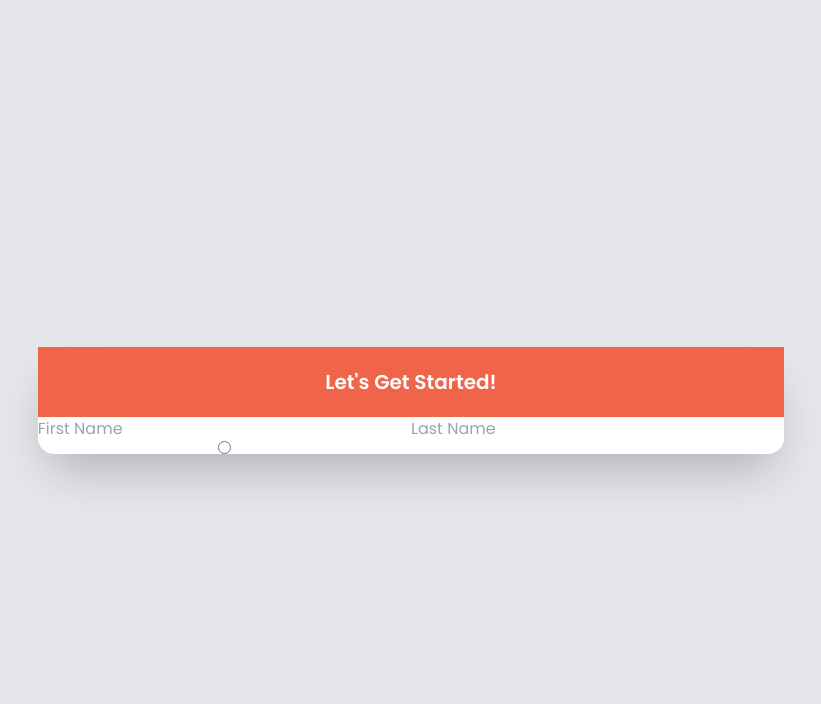
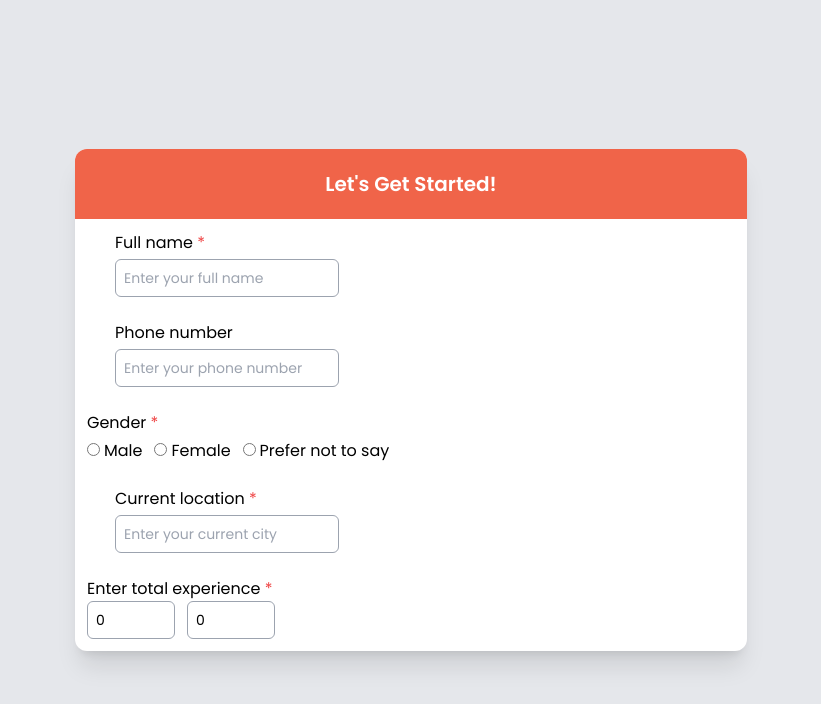
Before and after one commit to hasti1109/RecruitEase, a React (Vite) app in the folder frontend/: page /profile-creation in a window 1280 px wide. Shown: the top 704 px of the page, without its empty margins (229-1050 px from the left). Built offline with nearby package versions, Linux system fonts and the light colour scheme.

Commit message:
added user profile creation page

```diff
--- /dev/null
+++ b/frontend/src/components/ui/GenderButtons.tsx
@@ -0,0 +1,38 @@
+import React, { useState } from 'react';
+
+type RadioButtonGroupProps = {
+    options: { label: string; value: string }[];
+    onChange: (value: string) => void;
+}
+
+const GenderButtons = ({
+  options,
+  onChange
+} : RadioButtonGroupProps) => {
+    const [selectedValue, setSelectedValue] = useState('');
+
+    const handleChange = (event: React.ChangeEvent<HTMLInputElement>) => {
+        const value = event.target.value;
+        setSelectedValue(value);
+        onChange(value);
+    };
+
+    return (
+        <div className='mt-1'>
+          {options.map((option) => (
+            <label key={option.value} className="mr-3">
+              <input
+                type="radio"
+                value={option.value}
+                checked={selectedValue === option.value}
+                onChange={handleChange}
+                className="mr-1"
+              />
+                {option.label}
+            </label>
+          ))}
+        </div>
+    );
+};
+
+export default GenderButtons;
--- /dev/null
+++ b/frontend/src/components/ui/InputField.tsx
@@ -0,0 +1,39 @@
+import React from 'react';
+
+type InputFieldProps = {
+    label: string;
+    value: string;
+    placeholder:string;
+    onChange: (value: string) => void;
+    required: boolean;
+}
+
+const InputField = ({
+    label,
+    value,
+    onChange,
+    required,
+    placeholder
+}: InputFieldProps) => {
+
+    const handleChange = (event: React.ChangeEvent<HTMLInputElement>) => {
+        onChange(event.target.value);
+    };
+
+    return (
+        <div className='flex flex-col justify-start items-start p-3 pl-10 w-2/4'>
+            <label htmlFor="inputField">{label} {required && <span className="text-red-500">*</span>}</label>
+            <input
+                type="text"
+                id="inputField"
+                value={value}
+                placeholder={placeholder}
+                onChange={handleChange}
+                required={required}
+                className='py-2 border-[1px] border-gray-400 rounded-md placeholder:text-sm text-sm px-2 focus:border-black focus:outline-none mt-1 w-56'
+            />
+        </div>
+    );
+};
+
+export default InputField;
--- a/frontend/src/pages/CandidateProfile.tsx
+++ b/frontend/src/pages/CandidateProfile.tsx
@@ -1,18 +1,122 @@
+import { useState } from "react";
+import InputField from "../components/ui/InputField"
+import GenderButtons from "../components/ui/GenderButtons";
+
 const CandidateProfile = () =>{
+
+  const [name, setName] = useState('');
+  const [phone_no, setPhone] = useState('');
+  const [gender, setGender] = useState('');
+  const [city, setCity] = useState('');
+  const [years, setYears] = useState(0);
+  const [months, setMonths] = useState(0);
+
+  const handleNameChange = (value: string) => {
+      setName(value);
+  };
+
+  const handlePhoneChange = (value: string) => {
+    setPhone(value);
+  };
+
+  const handleCityChange = (value: string) => {
+    setCity(value);
+  };
+
+  const handleGenderChange = (value: string) => {
+    console.log(value);
+    setGender(value)
+  };
+
+  const handleYearChange = (event: React.ChangeEvent<HTMLInputElement>) => {
+    const value = parseInt(event.target.value, 10);
+    if (!isNaN(value)) {
+      setYears(value);
+    }
+  };
+
+  const handleMonthChange = (event: React.ChangeEvent<HTMLInputElement>) => {
+    const value = parseInt(event.target.value, 10);
+    if (!isNaN(value)) {
+      setMonths(value);
+    }
+  };
+
   return(
     <div className="flex flex-col items-center justify-center min-h-screen py-2 bg-gray-200">
       <main className="flex flex-col items-center justify-center w-full flex-1 px-20 text-center">
-        <div className="bg-white rounded-2xl shadow-2xl lg:w-2/3 sm:w-full md:w-full max-w-4xl flex flex-col">
+        <div className="bg-white rounded-xl shadow-xl lg:w-3/5 sm:w-full md:w-full max-w-4xl flex flex-col">
 
-          <div className="w-full h-2/5 py-5 bg-primary font-semibold text-white text-[20px]">
+          <div className="w-full h-2/5 py-5 bg-primary font-semibold text-white text-[20px] rounded-tr-xl rounded-tl-xl">
             <h2>Let's Get Started!</h2>
           </div>
 
           <div className="w-full h-3/5">
-            <div className="grid grid-cols-2">
-              <input type="text" placeholder="First Name"/>
-              <input type="text" placeholder="Last Name"/>
-              <input type="radio" placeholder="Female"/>
+            <div className="flex flex-col justify-start items-start">
+              <InputField
+                label="Full name"
+                value={name}
+                placeholder="Enter your full name"
+                onChange={handleNameChange}
+                required={true}
+              />
+              <InputField
+                label="Phone number"
+                value={phone_no}
+                placeholder="Enter your phone number"
+                onChange={handlePhoneChange}
+                required={false}
+              />
+
+
+            <div className="p-3 flex flex-col justify-start items-start">
+              <h1>Gender <span className="text-red-500">*</span></h1>
+
+              <GenderButtons
+                options={[
+                  { label: 'Male', value: 'male' },
+                  { label: 'Female', value: 'female' },
+                  { label: 'Prefer not to say', value: 'no' },
+                ]}
+                  onChange={handleGenderChange}
+              />
+            </div>
+
+            <InputField
+              label="Current location"
+              required={true}
+              placeholder="Enter your current city"
+              value={city}
+              onChange={handleCityChange}
+            />
+
+          <div className='flex flex-col justify-start items-start p-3 w-2/4'>
+            <label>Enter total experience <span className="text-red-500">*</span></label>
+            <div className="flex flex-row">
+            <input
+                type="number"
+                min={0}
+                max={50}
+                value={years}
+                placeholder="Years"
+                required={true}
+                onChange={handleYearChange}
+                className='py-2 border-[1px] border-gray-400 rounded-md placeholder:text-sm text-sm px-2 focus:border-black focus:outline-none w-auto'
+            />
+            <input
+                type="number"
+                min={0}
+                max={12}
+                value={months}
+                placeholder="Months"
+                required={true}
+                onChange={handleMonthChange}
+                className='py-2 border-[1px] border-gray-400  rounded-md placeholder:text-sm text-sm px-2 focus:border-black focus:outline-none focus:border-[1.5px] w-auto ml-3'
+            />
+
+            </div>
+        </div>
+
             </div>
           </div>
 
```
